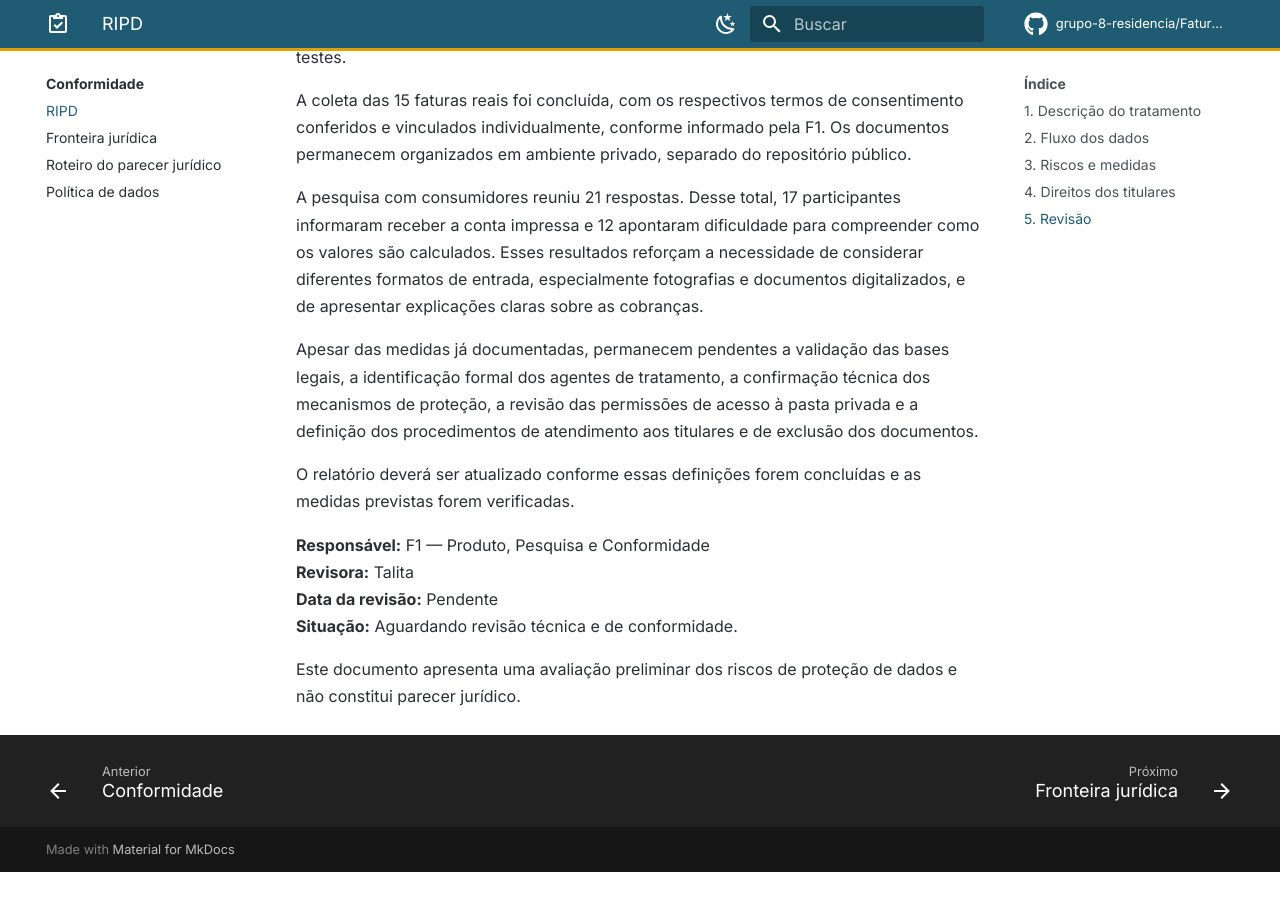
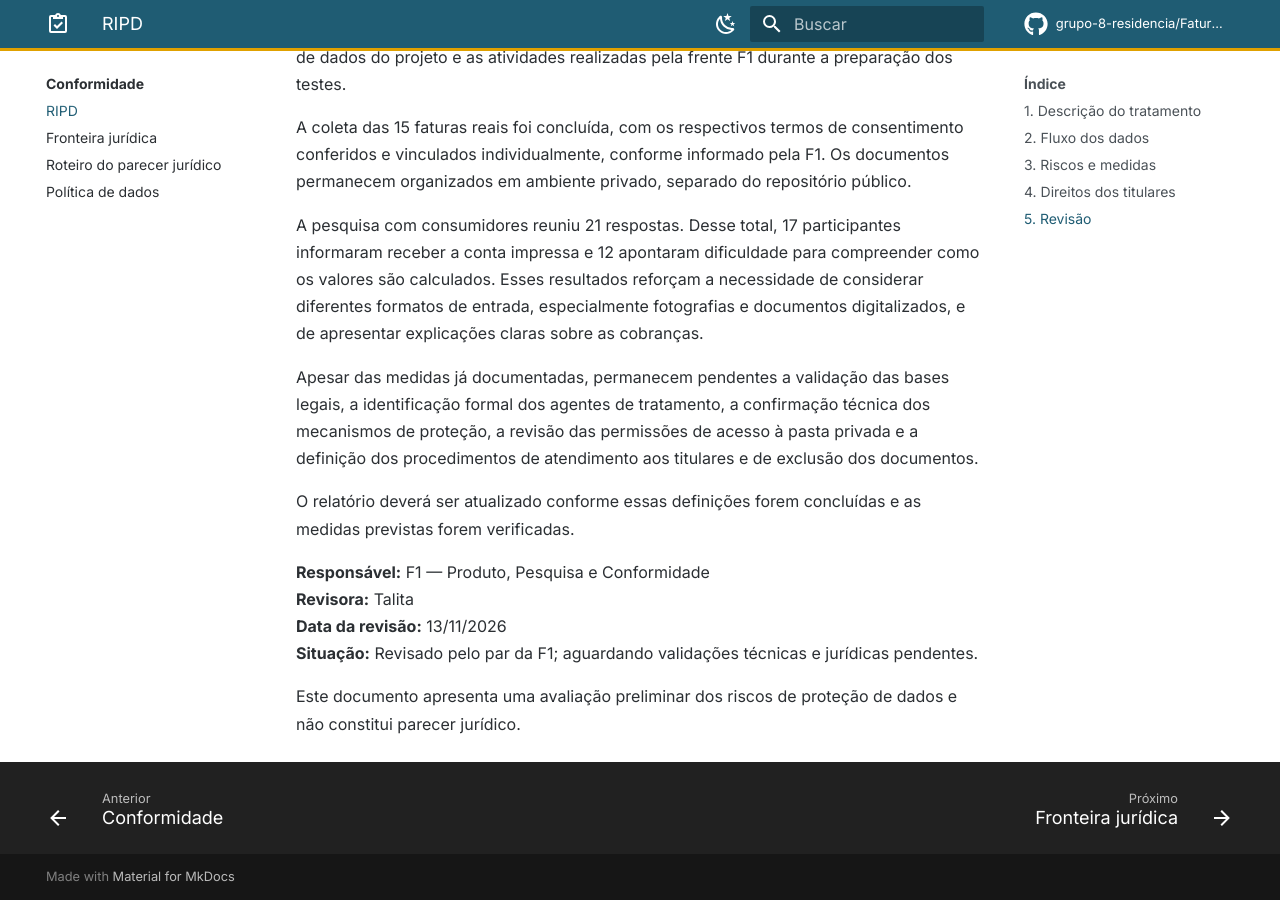
Before and after one commit to grupo-8-residencia/Fatura-Aberta, an MkDocs documentation site: the page built from docs/conformidade/ripd.md, in a window 1280 px wide and 900 px high, scrolled down 5111 px. Built offline with MkDocs 1.6.1 and Material for MkDocs 9.7.7, drawn with Linux system fonts in a browser that asks for light colours; plug-ins that fetch from the network failed and are left out; comment, search, counter and statistics services are not loaded; before the commit the page ends 5983 px from its top, so only the background shows below that; some of the changed text lies outside the part shown.

Commit message:
docs(conformidade): registra revisão do par da F1 no RIPD simplificado (#6)

```diff
--- a/docs/conformidade/ripd.md
+++ b/docs/conformidade/ripd.md
@@ -3,7 +3,7 @@
 **Projeto:** Fatura Aberta
 **Responsável:** F1 — Produto, Pesquisa e Conformidade (Sprint 1)
 **Par de revisão:** Talita
-**Situação:** Em revisão
+**Situação:** Revisado pelo par de revisão da F1 (pendências técnicas e jurídicas em acompanhamento)
 
 > Este relatório apresenta os riscos relacionados ao tratamento de dados pessoais no Fatura Aberta e as medidas previstas para reduzi-los. As informações técnicas foram elaboradas com base na arquitetura e na documentação do projeto. As questões que dependem de definição jurídica ou de confirmação da implementação permanecem identificadas como pendências. Este documento não substitui uma avaliação jurídica.
 
@@ -101,7 +101,7 @@ O relatório deverá ser atualizado conforme essas definições forem concluída
 
 **Responsável:** F1 — Produto, Pesquisa e Conformidade
 **Revisora:** Talita
-**Data da revisão:** Pendente
-**Situação:** Aguardando revisão técnica e de conformidade.
+**Data da revisão:** 13/11/2026
+**Situação:** Revisado pelo par da F1; aguardando validações técnicas e jurídicas pendentes.
 
 Este documento apresenta uma avaliação preliminar dos riscos de proteção de dados e não constitui parecer jurídico.
```
